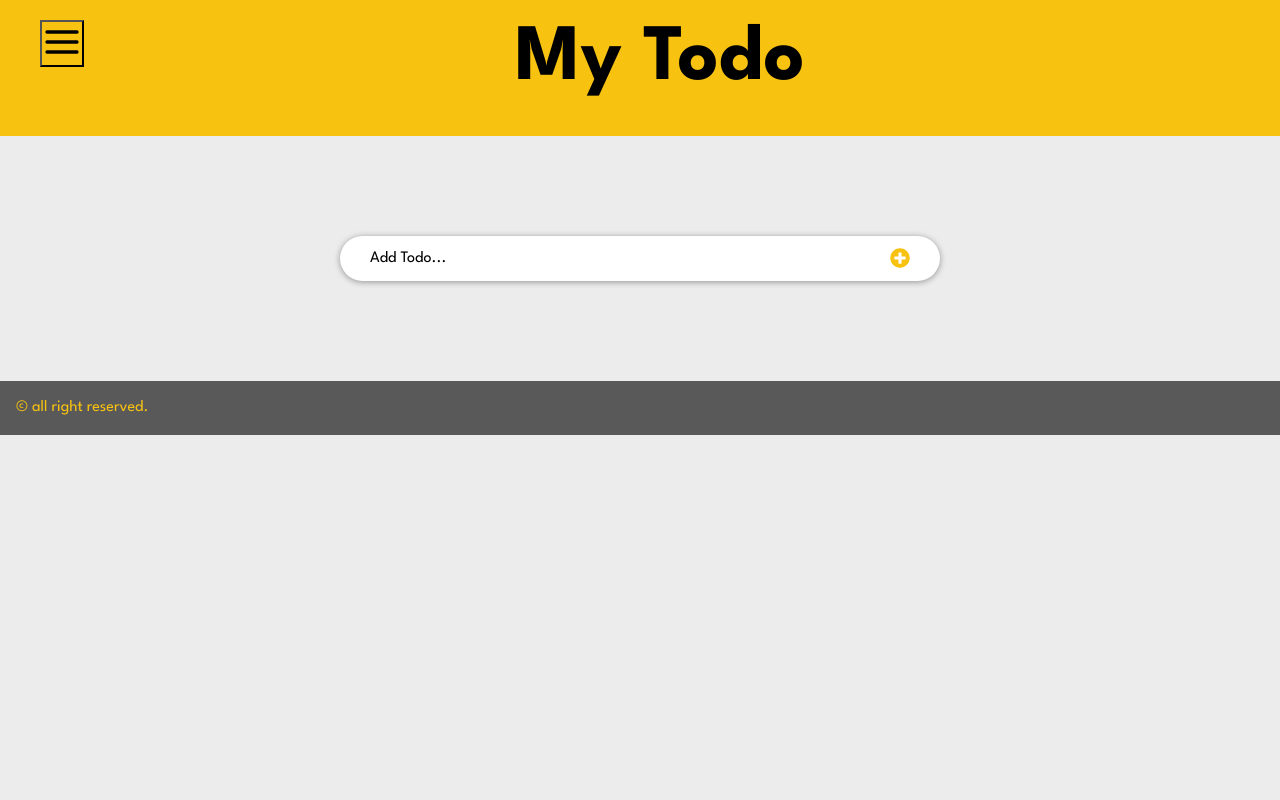
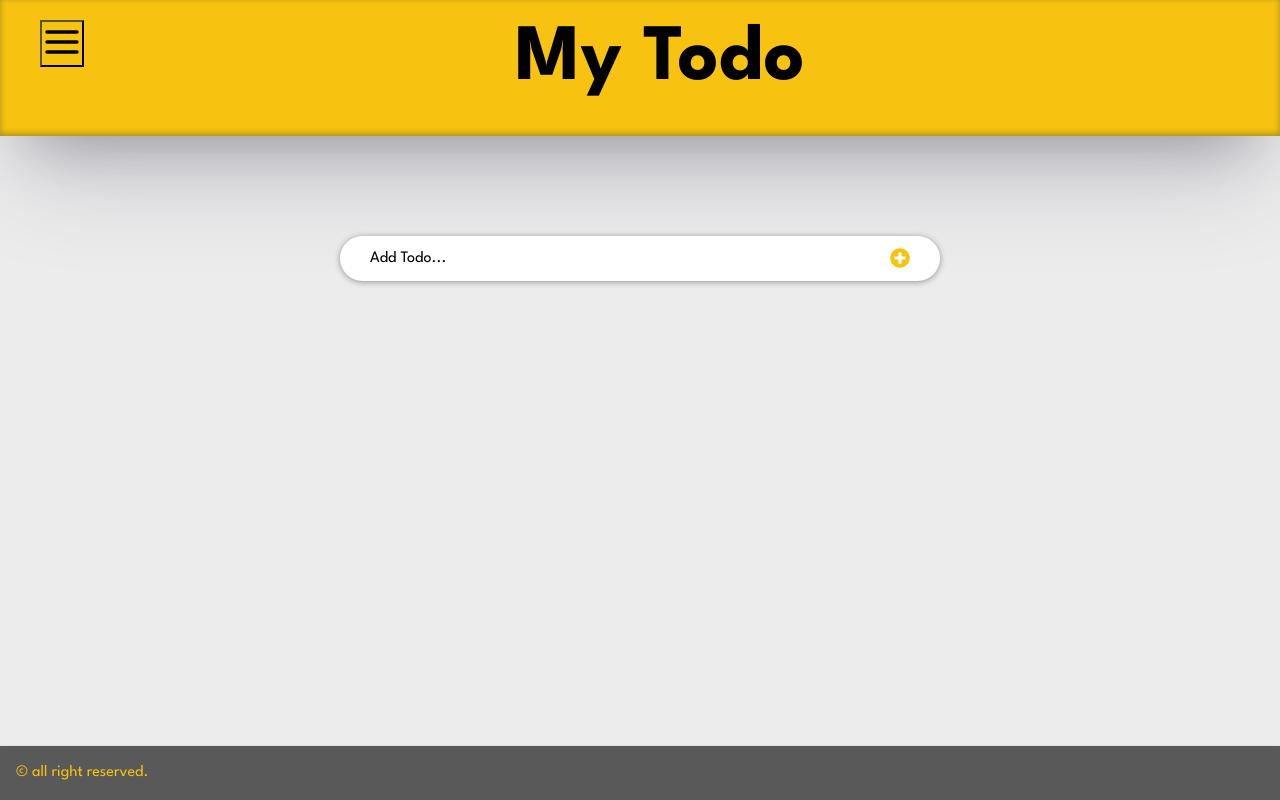
Before and after one commit to akos29/todo, a React (Create React App) app: page / in a window 1280 px wide. Built offline with nearby package versions, Linux system fonts and the light colour scheme.

Commit message:
Update header and footer style

```diff
--- a/src/App.css
+++ b/src/App.css
@@ -25,6 +25,7 @@ body {
 header {
   width: 100%;
   padding: 0.5em 2em;
+  box-shadow: rgba(50, 50, 93, 0.25) 0px 50px 100px -20px, rgba(0, 0, 0, 0.3) 0px 30px 60px -30px, rgba(10, 37, 64, 0.35) 0px -2px 6px 0px inset;
 }
 
 footer {
@@ -32,6 +33,9 @@ footer {
   padding: 1rem;
   background-color: #595959;
   color: var(--primary);
+  position: fixed;
+  bottom: 0;
+  box-shadow: rgba(0, 0, 0, 0.12) 0px 1px 3px, rgba(0, 0, 0, 0.24) 0px 1px 2px;
 }
 
 .container {
```
